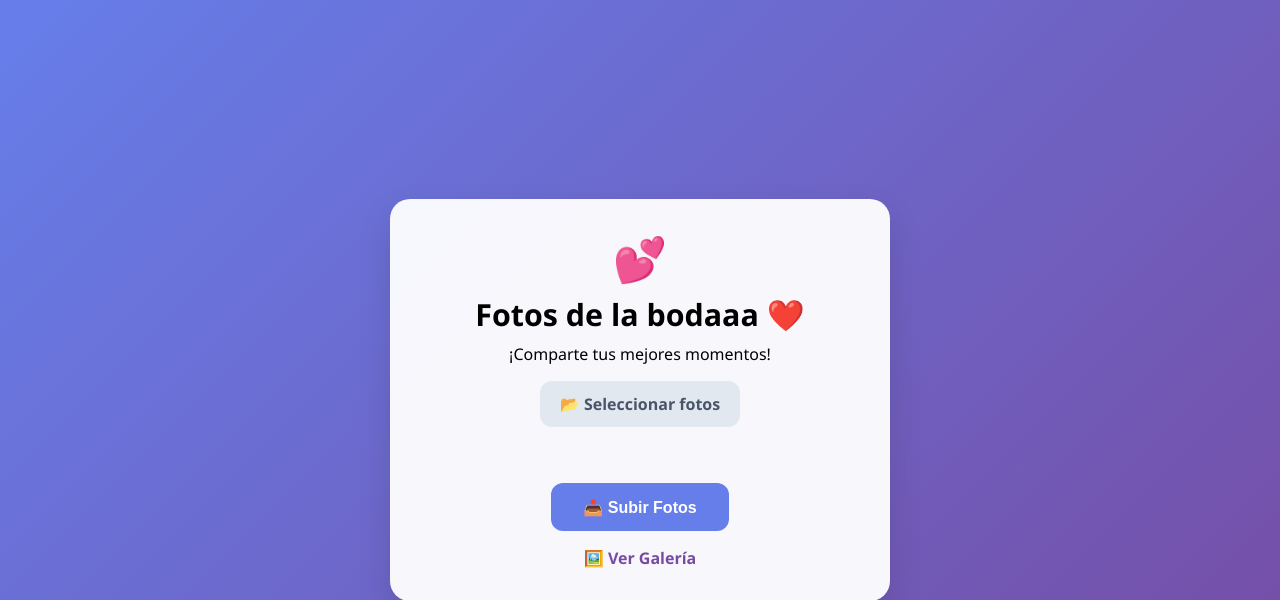
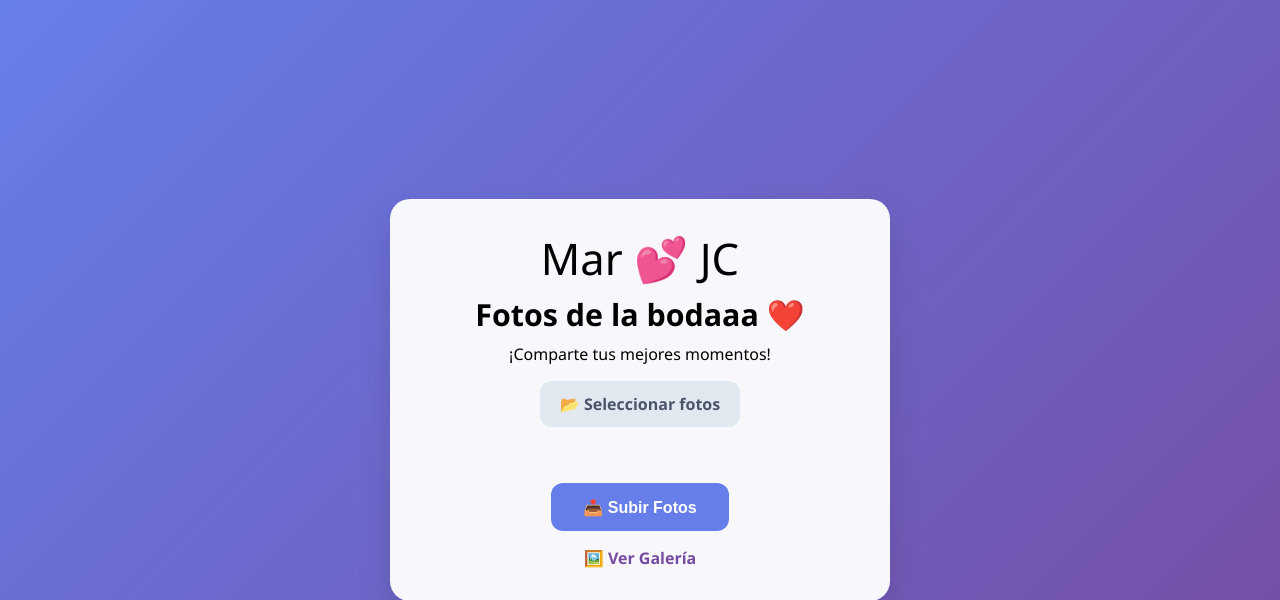
Before and after one commit to Nanrehr/fotos-boda, a Flask app: page / in a window 1280 px wide. Shown: the top 600 px of the page. Run offline with Flask 3, Linux system fonts and the light colour scheme.

Commit message:
Actualizar upload.html

```diff
--- a/templates/upload.html
+++ b/templates/upload.html
@@ -58,7 +58,7 @@
 </head>
 <body>
   <div class="card">
-    <div class="heart">💕</div>
+    <div class="heart">Mar 💕 JC</div>
     <h1>Fotos de la bodaaa ❤️</h1>
     <p>¡Comparte tus mejores momentos!</p>
 
```
